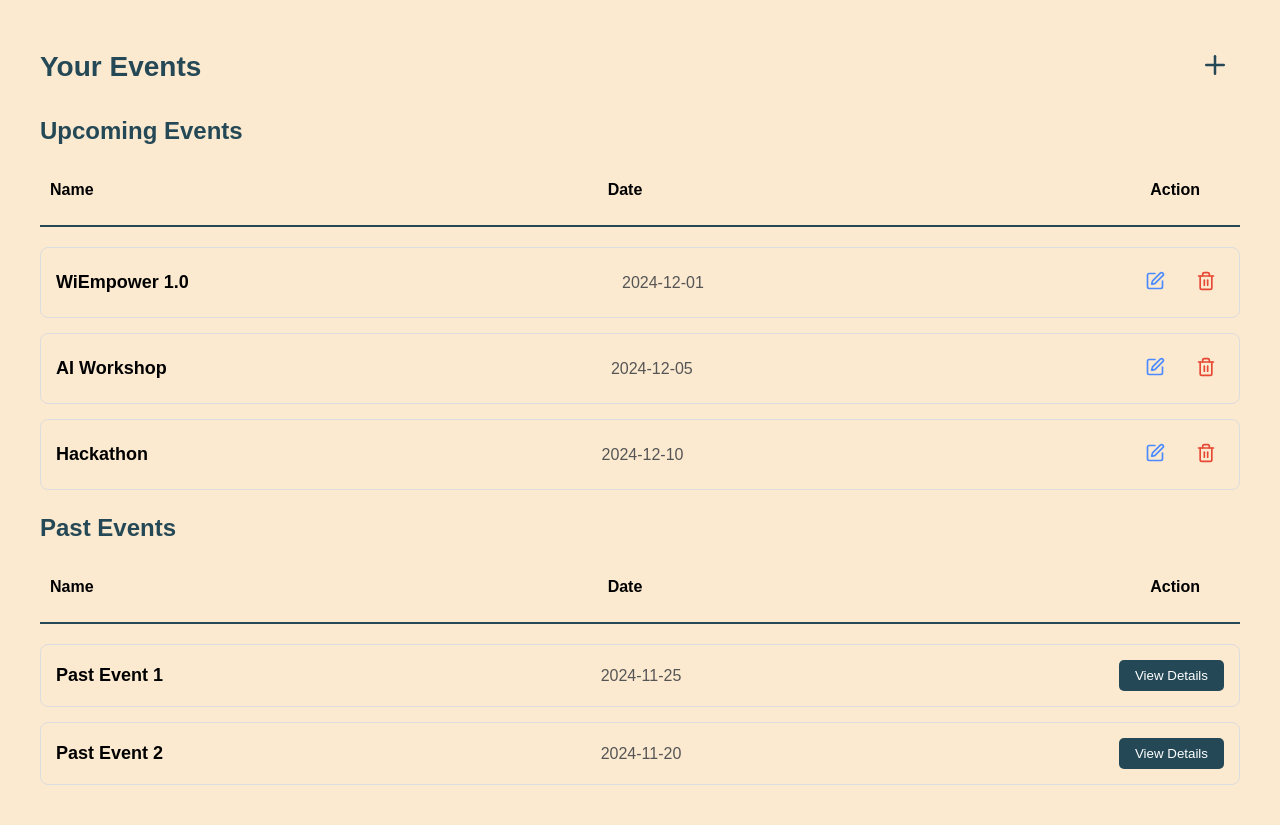
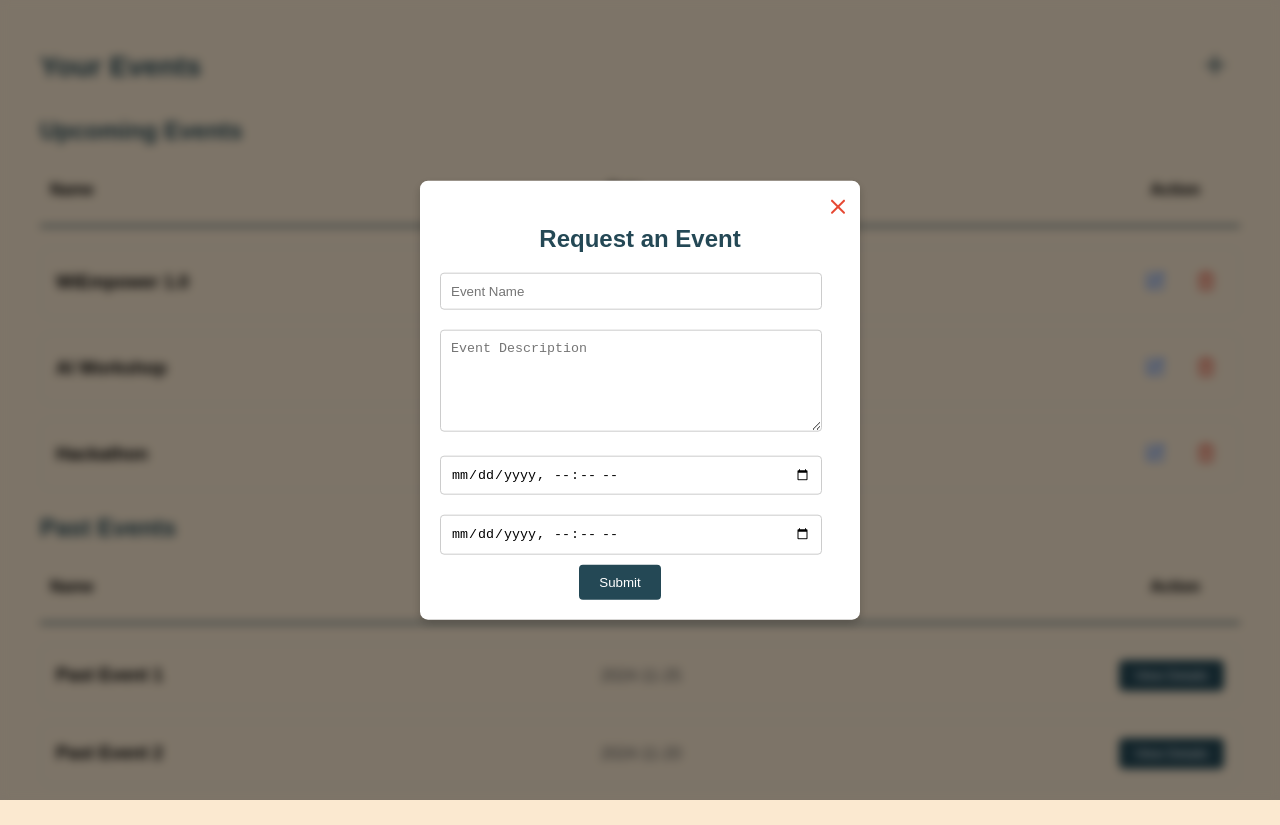
Before and after one commit to AmalJaoua/EventPlanner, a React (Vite) app: page /yourevents in a window 1280 px wide. Both pictures are taken after a click on the button 1215 px from the left and 66 px from the top of the page. Built offline with nearby package versions, Linux system fonts and the light colour scheme.

Commit message:
Request Event Pop-up

```diff
--- /dev/null
+++ b/src/components/RequestEvent.css
@@ -0,0 +1,66 @@
+
+.modalOverlay {
+    position: fixed;
+    top: 0;
+    left: 0;
+    width: 100%;
+    height: 100%;
+    background: rgba(0, 0, 0, 0.5);
+    backdrop-filter: blur(5px);
+    z-index: 1000;
+  }
+
+
+  .modalContent {
+    position: absolute;
+    top: 50%;
+    left: 50%;
+    transform: translate(-50%, -50%);
+    background-color: #fff;
+    padding: 20px;
+    border-radius: 8px;
+    width: 400px;
+    z-index: 1001;
+  }
+
+
+  .closeBtn {
+    position: absolute;
+    top: 14px;
+    right: 10px;
+    font-size: 20px;
+    cursor: pointer;
+    color: #E64833;
+  }
+
+  .modalTitle {
+    font-size: 24px;
+    color: #244855;
+    margin-bottom: 10px;
+  }
+
+
+  .modalForm input,
+  .modalForm textarea {
+    width: 100%;
+    padding: 10px;
+    margin: 10px 0;
+    border-radius: 4px;
+    border: 1px solid #ccc;
+  }
+
+  .submitBtn {
+    background-color: #244855;
+    color: white;
+    border: none;
+    padding: 10px 20px;
+    border-radius: 4px;
+    cursor: pointer;
+  }
+
+  .submitBtn:hover {
+    background-color: #2a5768;
+  }
+  form{
+    width: 90%;
+  }
--- /dev/null
+++ b/src/components/RequestEvent.jsx
@@ -0,0 +1,82 @@
+import React, { useState } from 'react';
+import { X } from 'lucide-react';
+import './RequestEvent.css';
+
+const RequestEvent = ({ onClose }) => {
+  const [formData, setFormData] = useState({
+    name: '',
+    description: '',
+    startDateTime: '',
+    endDateTime: '',
+  });
+
+  const [error, setError] = useState('');
+
+  const handleChange = (e) => {
+    const { name, value } = e.target;
+    setFormData({
+      ...formData,
+      [name]: value,
+    });
+  };
+
+  const handleSubmit = (e) => {
+    e.preventDefault();
+
+
+    if (new Date(formData.endDateTime) <= new Date(formData.startDateTime)) {
+      setError('End date/time must be after the start date/time.');
+      return;
+    }
+
+
+    alert('Request submitted successfully!');
+    onClose();
+  };
+
+  return (
+    <div className="modalOverlay">
+      <div className="modalContent">
+        <span className="closeBtn" onClick={onClose}>
+          <X size={24} color="#E64833" />
+        </span>
+        <h3 className="modalTitle">Request an Event</h3>
+        {error && <p className="errorMessage">{error}</p>}
+        <form onSubmit={handleSubmit} className="modalForm">
+          <input
+            type="text"
+            name="name"
+            placeholder="Event Name"
+            value={formData.name}
+            onChange={handleChange}
+            required
+          />
+          <textarea
+            name="description"
+            placeholder="Event Description"
+            value={formData.description}
+            onChange={handleChange}
+            required
+          />
+          <input
+            type="datetime-local"
+            name="startDateTime"
+            value={formData.startDateTime}
+            onChange={handleChange}
+            required
+          />
+          <input
+            type="datetime-local"
+            name="endDateTime"
+            value={formData.endDateTime}
+            onChange={handleChange}
+            required
+          />
+          <button type="submit" className="submitBtn">Submit</button>
+        </form>
+      </div>
+    </div>
+  );
+};
+
+export default RequestEvent;
--- a/src/components/YourEvents.jsx
+++ b/src/components/YourEvents.jsx
@@ -2,12 +2,14 @@ import React, { useState, useEffect } from 'react';
 import { Plus, Edit, Trash2 } from 'lucide-react';
 import './YourEvents.css';
 import { Link } from 'react-router-dom';
-import Delete from './Delete';  // Make sure the Delete component is correctly imported
+import Delete from './Delete';
+import RequestEvent from './RequestEvent';
 
 const YourEvents = () => {
   const [events, setEvents] = useState([]);
-  const [showModal, setShowModal] = useState(false);  // To control modal visibility
-  const [eventToDelete, setEventToDelete] = useState(null);  // Store the event to delete
+  const [showModal, setShowModal] = useState(false);
+  const [showRequestEventModal, setShowRequestEventModal] = useState(false);
+  const [eventToDelete, setEventToDelete] = useState(null);
 
   useEffect(() => {
     const fetchEvents = async () => {
@@ -28,25 +30,32 @@ const YourEvents = () => {
   const pastEvents = events.filter(event => new Date(event.date) <= new Date());
 
   const handleDeleteClick = (eventId) => {
-    setEventToDelete(eventId); // Set the event to delete
-    setShowModal(true); // Show the delete modal
+    setEventToDelete(eventId);
+    setShowModal(true);
   };
 
   const handleDelete = () => {
-    // Handle the event deletion here (e.g., API call)
-    setEvents(prevEvents => prevEvents.filter(event => event.id !== eventToDelete)); // Remove event from state
-    setShowModal(false); // Close the modal
+    setEvents(prevEvents => prevEvents.filter(event => event.id !== eventToDelete));
+    setShowModal(false);
   };
 
   const handleModalClose = () => {
-    setShowModal(false); // Close the modal
+    setShowModal(false);
+  };
+
+  const handleRequestEventClick = () => {
+    setShowRequestEventModal(true);
+  };
+
+  const handleRequestEventClose = () => {
+    setShowRequestEventModal(false);
   };
 
   return (
     <div className="eventsPage">
       <div className="headerSection">
         <h2>Your Events</h2>
-        <button className="plusButton">
+        <button className="plusButton" onClick={handleRequestEventClick}>
           <Plus size={30} color="#244855" />
         </button>
       </div>
@@ -103,6 +112,10 @@ const YourEvents = () => {
           eventId={eventToDelete}
         />
       )}
+
+      {showRequestEventModal && (
+        <RequestEvent onClose={handleRequestEventClose} />
+      )}
     </div>
   );
 };
```
